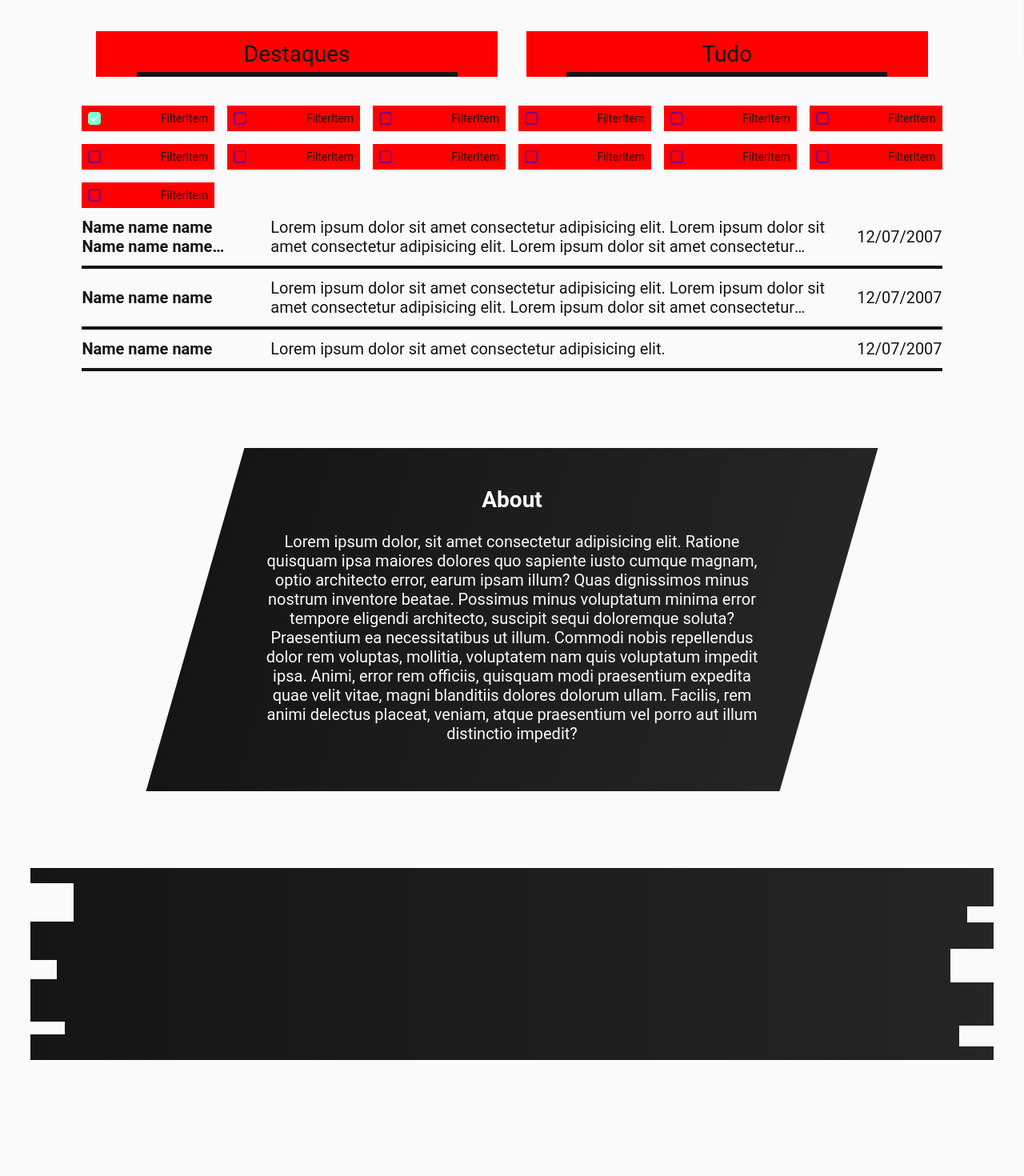
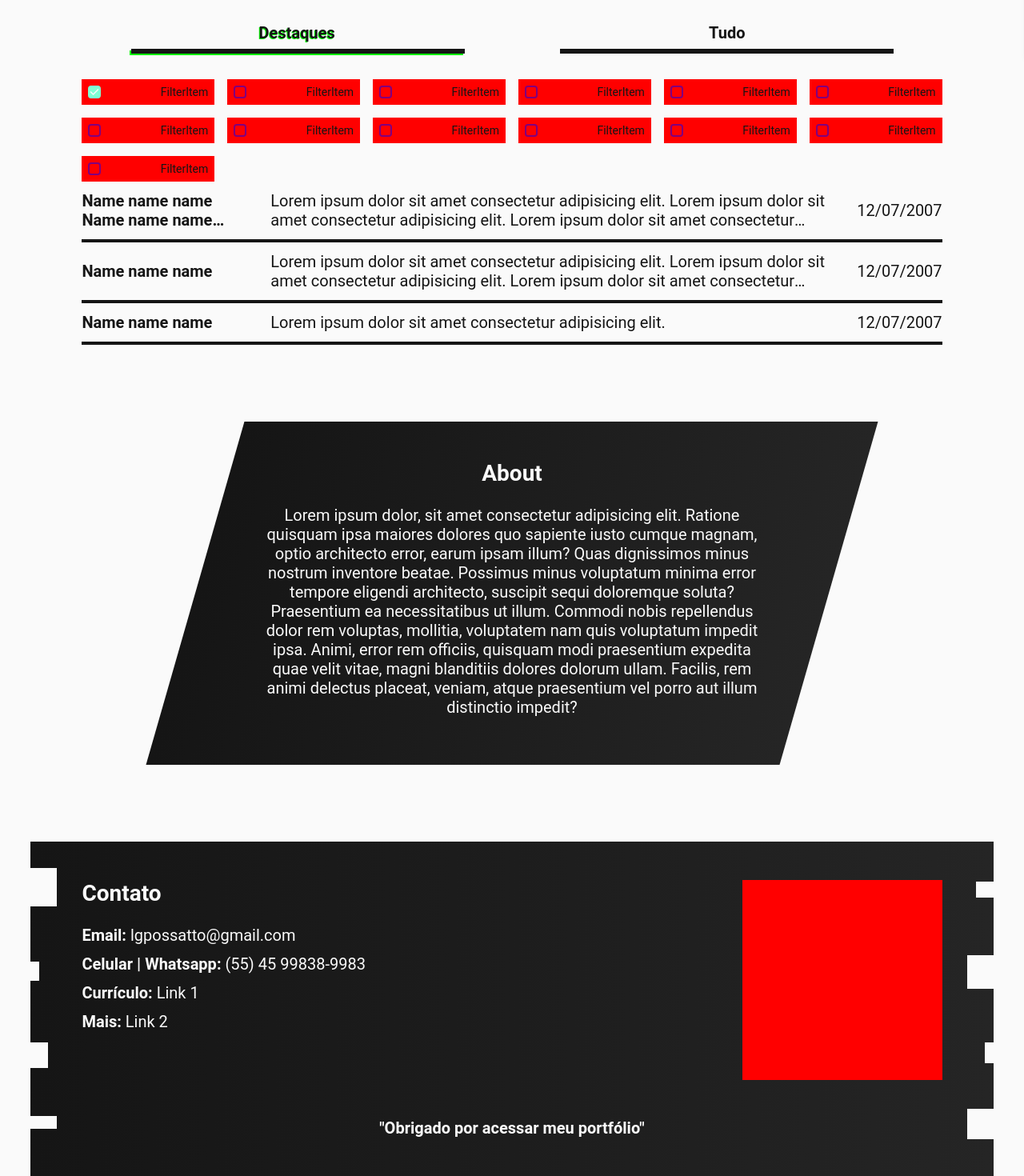
Before and after one commit to LGPossatto/my-portfolio, a Next.js app: page / in a window 1280 px wide. Shown: the part 723-2193 px from the top of the page at 80% size. Before the commit the page ends 2048 px from the top, so only its background shows below. Built offline with nearby package versions, Linux system fonts and the light colour scheme.

Commit message:
created LineBtn and DoubleText components, organized components

```diff
--- /dev/null
+++ b/components/DoubleText.tsx
@@ -0,0 +1,16 @@
+import styles from "../styles/components/DoubleText.module.scss";
+import { getRandomColor } from "../utils/getRandomColor";
+
+interface props {
+  text: string;
+  active?: boolean;
+}
+
+export const DoubleText = ({ text, active = false }: props) => {
+  return (
+    <div className={`${styles.container} ${active ? styles.active : ""}`}>
+      {text}
+      <span style={{ color: getRandomColor() }}>{text}</span>
+    </div>
+  );
+};
--- a/components/Drawer.tsx
+++ b/components/Drawer.tsx
@@ -1,5 +1,5 @@
+import styles from "../styles/components/Drawer.module.scss";
 import CloseIcon from "../assets/icons/xmark-solid.svg";
-import styles from "../styles/components/Drawer.module.scss";
 
 interface props {
   drawerActive: boolean;
--- a/components/Footer.tsx
+++ b/components/Footer.tsx
@@ -7,10 +7,33 @@ export const Footer = () => {
       <span className={styles["dec-l-1"]}></span>
       <span className={styles["dec-l-2"]}></span>
       <span className={styles["dec-l-3"]}></span>
+      <span className={styles["dec-l-4"]}></span>
       <span className={styles["dec-r-1"]}></span>
       <span className={styles["dec-r-2"]}></span>
       <span className={styles["dec-r-3"]}></span>
-      Footer
+      <span className={styles["dec-r-4"]}></span>
+      <div className={styles.content}>
+        <section className={styles.info}>
+          <h4>Contato</h4>
+          <p>
+            <strong>Email:</strong> lgpossatto@gmail.com
+          </p>
+          <p>
+            <strong>Celular | Whatsapp:</strong>
+            {" (55) 45 99838-9983"}
+          </p>
+          <p>
+            <strong>Currículo:</strong> Link 1
+          </p>
+          <p>
+            <strong>Mais:</strong> Link 2
+          </p>
+        </section>
+        <section className={styles.qr}></section>
+        <section className={styles.thanks}>
+          <h6>{'"Obrigado por acessar meu portfólio"'}</h6>
+        </section>
+      </div>
     </footer>
   );
 };
--- a/components/Line.tsx
+++ b/components/Line.tsx
@@ -1,5 +1,5 @@
+import styles from "../styles/components/Line.module.scss";
 import { getRandomColor } from "../utils/getRandomColor";
-import styles from "../styles/components/Line.module.scss";
 
 export const Line = () => {
   return (
--- /dev/null
+++ b/components/LineBtn.tsx
@@ -0,0 +1,42 @@
+import { useEffect, useState } from "react";
+import { getRandomColor } from "../utils/getRandomColor";
+
+import styles from "../styles/components/LineBtn.module.scss";
+
+interface props {
+  text: string;
+  active?: boolean;
+  onClick: () => void;
+  width?: "auto" | "fill";
+}
+
+export const LineBtn = ({
+  text,
+  onClick,
+  active = false,
+  width = "auto",
+}: props) => {
+  const [color, setColor] = useState("#fafafa");
+
+  useEffect(() => {
+    setColor(getRandomColor());
+  }, []);
+
+  return (
+    <div
+      className={`${styles.container} ${active ? styles.active : ""} ${
+        width === "fill" ? styles.fill : ""
+      }`}
+      onClick={onClick}
+    >
+      <div className={styles.text}>
+        {text}
+        <span style={{ color: color }}>{text}</span>
+      </div>
+      <div className={styles.line}>
+        <span className={styles.top}></span>
+        <span className={styles.bot} style={{ backgroundColor: color }}></span>
+      </div>
+    </div>
+  );
+};
--- a/components/Nav.tsx
+++ b/components/Nav.tsx
@@ -1,10 +1,10 @@
 import { useState } from "react";
 
-import { getRandomColor } from "../utils/getRandomColor";
 import Logo from "../assets/icons/logo.svg";
 
+import styles from "../styles/components/Nav.module.scss";
 import { Drawer } from "./Drawer";
-import styles from "../styles/components/Nav.module.scss";
+import { DoubleText } from "./DoubleText";
 
 export const Nav = () => {
   const [menuActive, setMenuActive] = useState(false);
@@ -17,22 +17,28 @@ export const Nav = () => {
     console.log(path);
   };
 
+  const getMenuList = () => {
+    return (
+      <>
+        <li onClick={() => goTo("/projetos")}>
+          <DoubleText text="Projetos"></DoubleText>
+        </li>
+        <li onClick={() => goTo("/sobre-mim")}>
+          <DoubleText text="Sobre"></DoubleText>
+        </li>
+        <li onClick={() => goTo("/contato")}>
+          <DoubleText text="Contato"></DoubleText>
+        </li>
+      </>
+    );
+  };
+
   return (
     <nav className={styles.container}>
       <div className={styles.title}>
         <Logo />
       </div>
-      <ul>
-        <li onClick={() => goTo("/projetos")}>
-          Projetos<span style={{ color: getRandomColor() }}>Projetos</span>
-        </li>
-        <li onClick={() => goTo("/sobre-mim")}>
-          Sobre Mim<span style={{ color: getRandomColor() }}>Sobre Mim</span>
-        </li>
-        <li onClick={() => goTo("/contato")}>
-          Contato<span style={{ color: getRandomColor() }}>Contato</span>
-        </li>
-      </ul>
+      <ul>{getMenuList()}</ul>
       <div className={styles.burg} onClick={openCloseDrawer}>
         <span></span>
         <span></span>
@@ -43,17 +49,7 @@ export const Nav = () => {
         openCloseDrawer={openCloseDrawer}
         drawerActive={menuActive}
       >
-        <ul className={styles["burg-list"]}>
-          <li onClick={() => goTo("/projetos")}>
-            Projetos<span style={{ color: getRandomColor() }}>Projetos</span>
-          </li>
-          <li onClick={() => goTo("/sobre-mim")}>
-            Sobre Mim<span style={{ color: getRandomColor() }}>Sobre Mim</span>
-          </li>
-          <li onClick={() => goTo("/contato")}>
-            Contato<span style={{ color: getRandomColor() }}>Contato</span>
-          </li>
-        </ul>
+        <ul className={styles["burg-list"]}>{getMenuList()}</ul>
       </Drawer>
     </nav>
   );
--- a/components/Projects.tsx
+++ b/components/Projects.tsx
@@ -1,4 +1,7 @@
 import styles from "../styles/components/Projects.module.scss";
+import { DoubleText } from "./DoubleText";
+import { Line } from "./Line";
+import { LineBtn } from "./LineBtn";
 import { ProjectsFav } from "./ProjectsFav";
 import { ProjectsFilter } from "./ProjectsFilter";
 import { ProjectsList } from "./ProjectsList";
@@ -9,12 +12,17 @@ export const Projects = () => {
       <h2>Projects</h2>
       <section className={styles.projects}>
         <div className={styles.tabs}>
-          <div className={styles.fav}>
-            Destaques<span></span>
-          </div>
-          <div className={styles.rest}>
-            Tudo<span></span>
-          </div>
+          <LineBtn
+            text="Destaques"
+            onClick={() => console.log("destaques")}
+            active
+            width="fill"
+          ></LineBtn>
+          <LineBtn
+            text="Tudo"
+            onClick={() => console.log("tudo")}
+            width="fill"
+          ></LineBtn>
         </div>
         <div className={styles.list}>
           <ProjectsFilter></ProjectsFilter>
--- /dev/null
+++ b/styles/components/DoubleText.module.scss
@@ -0,0 +1,65 @@
+@import "../_sass/sizes";
+
+.container {
+  cursor: pointer;
+
+  position: relative;
+
+  padding: 4px;
+  margin: 0 12px;
+
+  font-size: $fs-med;
+  font-weight: 700;
+
+  &:hover {
+    span {
+      opacity: 1;
+
+      transform: translate(-1px, 1px);
+      transition: transform 0.2s;
+    }
+  }
+
+  &:active {
+    opacity: 0.8;
+  }
+
+  span {
+    opacity: 0;
+
+    position: absolute;
+    z-index: -1;
+    left: 4px;
+    top: 4px;
+  }
+}
+
+.active.center {
+  span {
+    opacity: 1;
+    transform: translate(calc(-50% - 1px), 1px);
+  }
+}
+
+.active {
+  span {
+    opacity: 1;
+    transform: translate(-1px, 1px);
+  }
+}
+
+.center {
+  text-align: center;
+
+  span {
+    left: 50%;
+    transform: translate(-50%, 0);
+  }
+
+  &:hover {
+    span {
+      opacity: 1;
+      transform: translate(calc(-50% - 1px), 1px);
+    }
+  }
+}
--- a/styles/components/Footer.module.scss
+++ b/styles/components/Footer.module.scss
@@ -4,15 +4,67 @@
 
 .container {
   position: relative;
-  height: 240px;
+  color: $color-white;
 
-  color: $color-white;
+  .content {
+    display: grid;
+    grid-template-columns: 1fr max-content;
+    padding: 48px 0;
+
+    .info {
+      width: 100%;
+
+      h4 {
+        margin-bottom: 24px;
+        font-size: $fs-big;
+        font-weight: 600;
+      }
+
+      p {
+        margin-bottom: 12px;
+        font-size: $fs-med;
+      }
+    }
+
+    .qr {
+      width: 250px;
+      height: 250px;
+      background-color: red;
+    }
+
+    .thanks {
+      grid-column: span 2;
+
+      width: 100%;
+      margin-top: 48px;
+
+      text-align: center;
+
+      h6 {
+        font-size: $fs-med;
+        font-weight: 600;
+      }
+    }
+
+    @include bp-tablet {
+      grid-template-columns: 1fr;
+
+      .qr {
+        margin: 24px auto 0;
+      }
+
+      .thanks {
+        grid-column: span 1;
+      }
+    }
+  }
 
   .background {
     display: block;
 
     position: absolute;
     bottom: 0;
+    z-index: -1;
     left: -60px;
 
     width: calc(100% + 120px);
@@ -30,9 +82,11 @@
     &-l-1,
     &-l-2,
     &-l-3,
+    &-l-4,
     &-r-1,
     &-r-2,
-    &-r-3 {
+    &-r-3,
+    &-r-4 {
       display: block;
       position: absolute;
 
@@ -45,7 +99,8 @@
 
     &-l-1,
     &-l-2,
-    &-l-3 {
+    &-l-3,
+    &-l-4 {
       left: -60px;
 
       @include bp-med {
@@ -55,7 +110,8 @@
 
     &-r-1,
     &-r-2,
-    &-r-3 {
+    &-r-3,
+    &-r-4 {
       right: -60px;
 
       @include bp-med {
@@ -66,61 +122,81 @@
 
   .dec-l-1 {
     top: 8%;
-    width: 56px;
+    width: 28px;
     height: 48px;
-
-    @include bp-med {
-      width: 5%;
-    }
-  }
-
-  .dec-l-2 {
-    top: 48%;
-    width: 30px;
-    height: 24px;
 
     @include bp-med {
       width: 3%;
     }
   }
 
-  .dec-l-3 {
-    top: 80%;
-    width: 48px;
-    height: 16px;
+  .dec-l-2 {
+    top: 36%;
+    width: 12px;
+    height: 24px;
 
     @include bp-med {
-      width: 4%;
+      width: 1%;
     }
   }
 
-  .dec-r-1 {
-    top: 20%;
-    width: 36px;
-    height: 20px;
+  .dec-l-3 {
+    top: 60%;
+    width: 22px;
+    height: 32px;
+
+    @include bp-med {
+      width: 2%;
+    }
+  }
+
+  .dec-l-4 {
+    top: 82%;
+    width: 26px;
+    height: 16px;
 
     @include bp-med {
       width: 3%;
     }
   }
 
+  .dec-r-1 {
+    top: 12%;
+    width: 18px;
+    height: 20px;
+
+    @include bp-med {
+      width: 2%;
+    }
+  }
+
   .dec-r-2 {
-    top: 42%;
-    width: 52px;
+    top: 34%;
+    width: 24px;
     height: 42px;
 
     @include bp-med {
-      width: 5%;
+      width: 3%;
     }
   }
 
   .dec-r-3 {
-    top: 82%;
-    width: 42px;
+    top: 60%;
+    width: 12px;
     height: 26px;
 
     @include bp-med {
-      width: 4%;
+      width: 1%;
+    }
+  }
+
+  .dec-r-4 {
+    top: 80%;
+    width: 26px;
+    height: 38px;
+
+    @include bp-med {
+      width: 3%;
     }
   }
 }
--- /dev/null
+++ b/styles/components/LineBtn.module.scss
@@ -0,0 +1,112 @@
+@import "../_sass/colors";
+@import "../_sass/sizes";
+
+.container {
+  cursor: pointer;
+  padding: 8px;
+
+  &:hover {
+    .text span,
+    .line .top,
+    .line .bot {
+      opacity: 1;
+      transition: transform 0.2s;
+    }
+
+    .text {
+      span {
+        transform: translate(calc(-50% - 1px), 1px);
+      }
+    }
+
+    .line {
+      .top {
+        transform: translateX(1px);
+      }
+
+      .bot {
+        transform: translate(-1px, 2px);
+      }
+    }
+  }
+
+  .text {
+    position: relative;
+    margin-bottom: 8px;
+
+    text-align: center;
+    font-size: $fs-med;
+    font-weight: 700;
+
+    span {
+      opacity: 0;
+
+      position: absolute;
+      z-index: -1;
+      left: 50%;
+
+      transform: translate(-50%, 0);
+    }
+  }
+
+  .line {
+    position: relative;
+    left: 10%;
+
+    width: 80%;
+    height: 6px;
+
+    .top {
+      display: block;
+
+      position: relative;
+      z-index: 1;
+
+      height: 100%;
+      width: 100%;
+
+      background-color: $color-black;
+    }
+
+    .bot {
+      display: block;
+      opacity: 0;
+
+      position: absolute;
+      top: 0;
+
+      height: 100%;
+      width: 100%;
+    }
+  }
+}
+
+.active {
+  .text span,
+  .line .top,
+  .line .bot {
+    opacity: 1;
+    transition: transform 0.2s;
+  }
+
+  .text {
+    span {
+      opacity: 1;
+      transform: translate(calc(-50% - 1px), 1px);
+    }
+  }
+
+  .line {
+    .top {
+      transform: translateX(1px);
+    }
+
+    .bot {
+      transform: translate(-1px, 2px);
+    }
+  }
+}
+
+.fill {
+  width: 100%;
+}
--- a/styles/components/Projects.module.scss
+++ b/styles/components/Projects.module.scss
@@ -14,32 +14,15 @@
   .projects {
     .tabs {
       display: flex;
+      margin: 24px 0;
 
       .fav,
       .rest {
-        cursor: pointer;
-
         position: relative;
 
         width: 100%;
-        padding: 12px;
+        padding: 8px;
         margin: 18px 18px 36px;
-
-        text-align: center;
-        font-size: $fs-big;
-
-        background-color: red;
-
-        span {
-          position: absolute;
-          bottom: 0;
-          left: 10%;
-
-          width: 80%;
-          height: 6px;
-
-          background: $color-black;
-        }
       }
     }
 
```
Also changed, not shown: styles/components/Nav.module.scss (+0 -34 lines).
